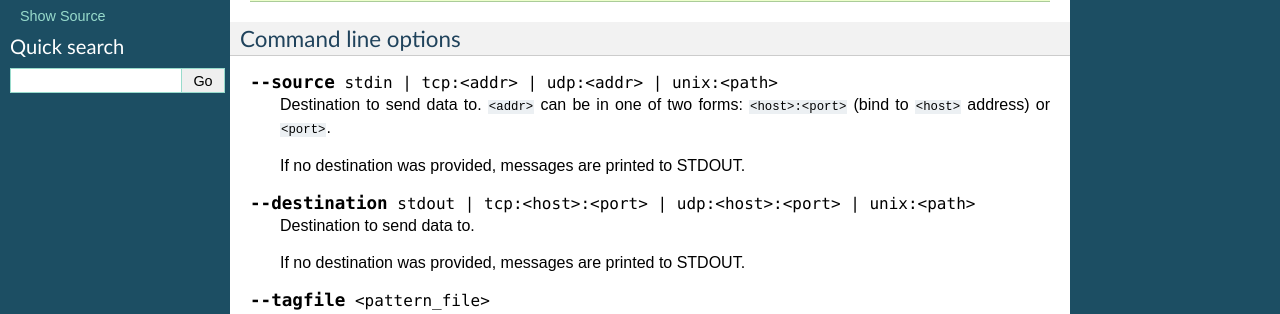
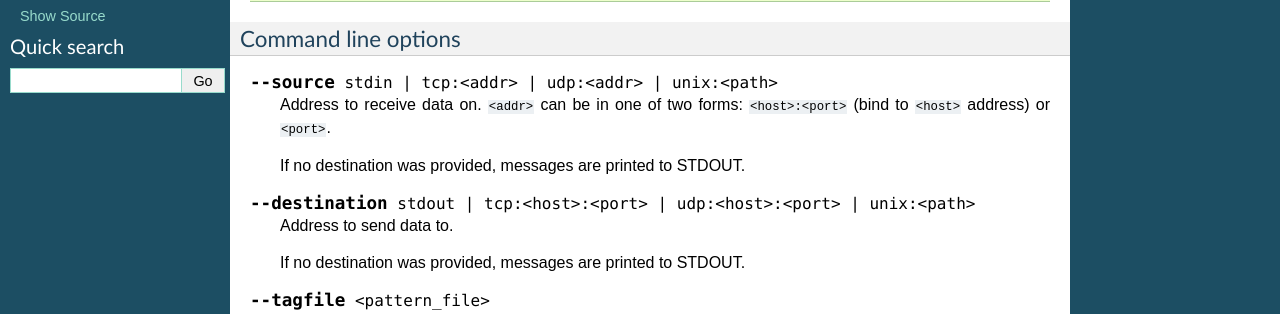
Before and after one commit to dozzie/seismometer-toolbox, a Sphinx documentation site: the page built from doc/commandline/messenger.rst, in a window 1280 px wide. Shown: the part 344-658 px from the top of the page. Built offline with Sphinx 7.4.7, drawn with Linux system fonts in a browser that asks for light colours.

Commit message:
Minor fixes in messenger documentation.

```diff
--- a/doc/commandline/messenger.rst
+++ b/doc/commandline/messenger.rst
@@ -26,14 +26,14 @@ Command line options
 
 .. cmdoption:: --source stdin | tcp:<addr> | udp:<addr> | unix:<path>
 
-   Destination to send data to. ``<addr>`` can be in one of two forms:
+   Address to receive data on. ``<addr>`` can be in one of two forms:
    ``<host>:<port>`` (bind to ``<host>`` address) or ``<port>``.
 
    If no destination was provided, messages are printed to STDOUT.
 
 .. cmdoption:: --destination stdout | tcp:<host>:<port> | udp:<host>:<port> | unix:<path>
 
-   Destination to send data to.
+   Address to send data to.
 
    If no destination was provided, messages are printed to STDOUT.
 
```
